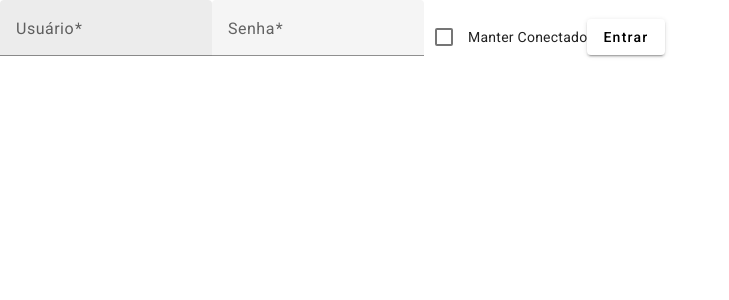
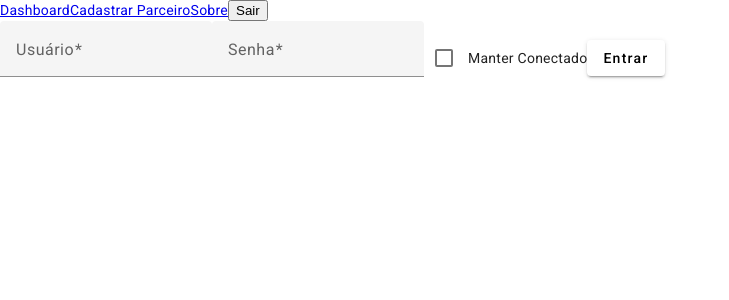
Before and after one commit to albsondev/teste-front-teddy-open-finance, an Angular app in the folder partners-angular/: page /login in a window 1280 px wide. Shown: the top 300 px of the page, without its empty margins (0-729 px from the left). Built offline with nearby package versions, Linux system fonts and the light colour scheme.

Commit message:
added nav menu + about screen

```diff
--- a/partners-angular/src/app/app-routing.module.ts
+++ b/partners-angular/src/app/app-routing.module.ts
@@ -8,6 +8,7 @@ const routes: Routes = [
   { path: '', redirectTo: '/login', pathMatch: 'full' },
   { path: 'login', component: LoginComponent },
   { path: 'dashboard', component: DashboardComponent },
+  { path: 'add-partner', component: AddPartnerComponent },
   { path: 'add-partner', component: AddPartnerComponent }
 ];
 
--- a/partners-angular/src/app/app.component.html
+++ b/partners-angular/src/app/app.component.html
@@ -1 +1,7 @@
+<nav>
+  <a routerLink="/dashboard">Dashboard</a>
+  <a routerLink="/add-partner">Cadastrar Parceiro</a>
+  <a routerLink="/about">Sobre</a>
+  <button (click)="logout()">Sair</button>
+</nav>
 <router-outlet></router-outlet>
--- a/partners-angular/src/app/app.component.ts
+++ b/partners-angular/src/app/app.component.ts
@@ -6,5 +6,12 @@ import { Component } from '@angular/core';
   styleUrls: ['./app.component.css']
 })
 export class AppComponent {
+  [x: string]: any;
   title = 'partners-angular';
+
+  logout() {
+    localStorage.removeItem('username');
+    document.cookie = 'username=; path=/; expires=Thu, 01 Jan 1970 00:00:00 GMT';
+    this['router'].navigate(['/login']);
+  }
 }
--- a/partners-angular/src/app/app.module.ts
+++ b/partners-angular/src/app/app.module.ts
@@ -15,13 +15,15 @@ import { AppComponent } from './app.component';
 import { LoginComponent } from './components/login/login.component';
 import { DashboardComponent } from './components/dashboard/dashboard.component';
 import { AddPartnerComponent } from './components/add-partner/add-partner.component';
+import { AboutComponent } from './components/about/about.component';
 
 @NgModule({
   declarations: [
     AppComponent,
     LoginComponent,
     DashboardComponent,
-    AddPartnerComponent
+    AddPartnerComponent,
+    AboutComponent
   ],
   imports: [
     BrowserModule,
--- /dev/null
+++ b/partners-angular/src/app/components/about/about.component.html
@@ -0,0 +1 @@
+<p>about works!</p>
--- a/partners-angular/src/app/components/dashboard/dashboard.component.html
+++ b/partners-angular/src/app/components/dashboard/dashboard.component.html
@@ -3,6 +3,11 @@
       <ng-container matColumnDef="name">
         <th mat-header-cell *matHeaderCellDef> Nome </th>
         <td mat-cell *matCellDef="let partner"> {{partner.name}} </td>
+      </ng-container>
+
+      <ng-container matColumnDef="repositoryGit">
+        <th mat-header-cell *matHeaderCellDef> Repositório Git </th>
+        <td mat-cell *matCellDef="let partner"> {{partner.repositoryGit}} </td>
       </ng-container>
 
       <ng-container matColumnDef="service">
@@ -17,8 +22,8 @@
         </td>
       </ng-container>
 
-      <tr mat-header-row *matHeaderRowDef="['name', 'service', 'actions']"></tr>
-      <tr mat-row *matRowDef="let row; columns: ['name', 'service', 'actions'];"></tr>
+      <tr mat-header-row *matHeaderRowDef="['name', 'service', 'repositoryGit', 'actions']"></tr>
+      <tr mat-row *matRowDef="let row; columns: ['name', 'service', 'repositoryGit', 'actions'];"></tr>
     </table>
   </div>
   <ng-template #noData>
--- a/partners-angular/src/app/components/dashboard/dashboard.component.ts
+++ b/partners-angular/src/app/components/dashboard/dashboard.component.ts
@@ -7,6 +7,7 @@ import { PartnerService } from '../../services/partner.service';
   styleUrls: ['./dashboard.component.scss']
 })
 export class DashboardComponent implements OnInit {
+  [x: string]: any;
   partners: any[] = [];
 
   constructor(private partnerService: PartnerService) {}
@@ -27,4 +28,10 @@ export class DashboardComponent implements OnInit {
       this.partners = this.partners.filter(p => p.id !== id);
     });
   }
+
+  logout() {
+    localStorage.removeItem('username');
+    document.cookie = 'username=; path=/; expires=Thu, 01 Jan 1970 00:00:00 GMT';
+    this['router'].navigate(['/login']);
+  }
 }
```
Also changed, not shown: partners-angular/src/app/components/about/about.component.ts (added, +10 -0 lines), partners-angular/src/app/components/about/about.component.css (added), 1 other file (tests, documents, lock files or other folders).
